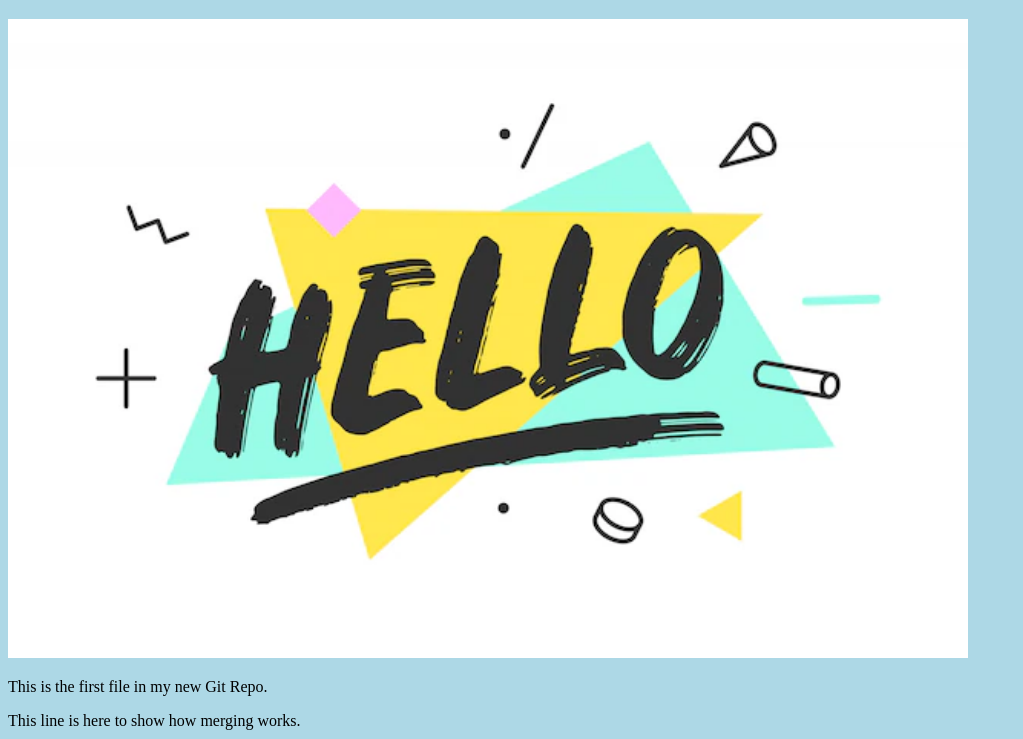
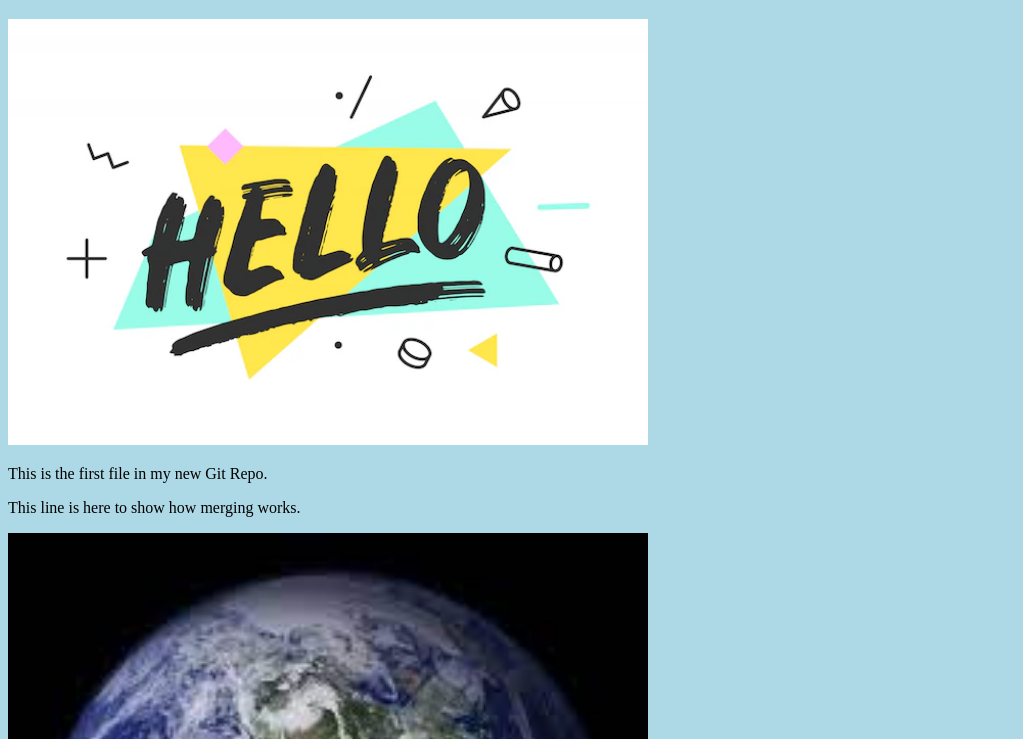
Before and after one commit to duan6612/hello-world, a plain HTML site: page index.html in a window 1280 px wide. Shown: the part 61-800 px from the top of the page, without its empty margins (0-1023 px from the left). Drawn offline with Linux system fonts and the light colour scheme.

Commit message:
Updated index.html. Resized image

```diff
--- a/index.html
+++ b/index.html
@@ -7,10 +7,10 @@
 <body>
 
 <h1>Hello world!</h1>
-<div><img src="img_hello_world.jpg" alt="Hello World from Space" style="width:100%;max-width:960px"></div>
+<div><img src="img_hello_world.jpg" alt="Hello World from Space" style="width:100%;max-width:640px"></div>
 <p>This is the first file in my new Git Repo.</p>
 <p>This line is here to show how merging works.</p>
 <div><img src="img_hello_git.jpg" alt="Hello Git" style="width:100%;max-width:640px"></div>
 
 </body>
-</html>
+</html
```
